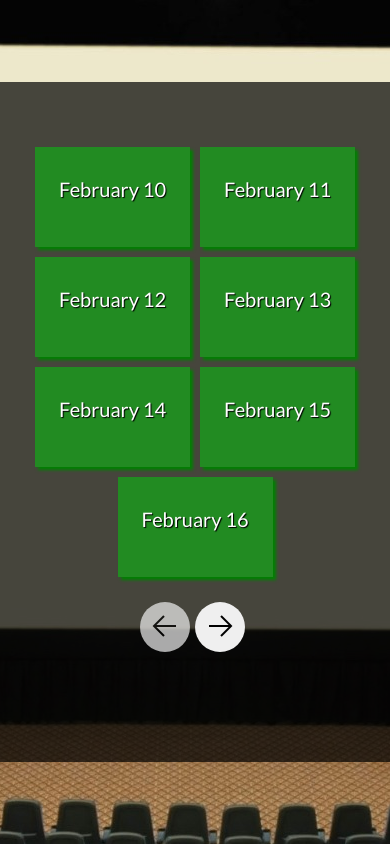
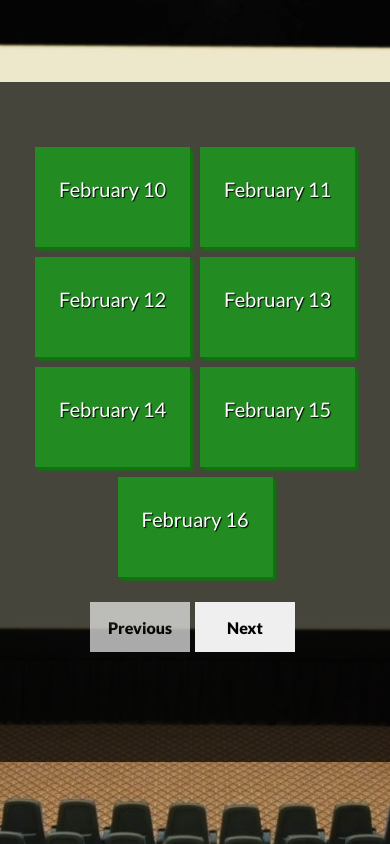
Before and after one commit to KaterynaSvyrydenko/tickets-service, a plain HTML site: page index.html in a window 390 px wide. Drawn offline with Linux system fonts and the light colour scheme.

Commit message:
Final commit

```diff
--- a/index.html
+++ b/index.html
@@ -13,8 +13,8 @@
         <section class='layout' id='#layout'>
             <div class="film_container" id='#films'></div>
             <div class="button_container">
-                <button class='button button_prev' id='#buttonPrev'><span class='button_text'>Previous</span.></button>
-                <button class='button button_next' id='#buttonNext'><span class='button_text'>Next</span></button>
+                <button class='button button_prev' id='#buttonPrev'>Previous</button>
+                <button class='button button_next' id='#buttonNext'>Next</button>
                 <button class="button button_exit" id='#buttonExit'>Exit</button>
            </div>
             <div class="session_container" id='#sessions'></div>
--- a/style.css
+++ b/style.css
@@ -266,30 +266,10 @@ box-shadow: inset 0 0 3px;
   .button_prev,
   .button_next{
     position: relative;
-    width: 50px;
+    width: 100px;
     height: 50px;
-    border-radius: 50%;
-  }
-  .button_text{
-    display: none;
-  }
-  .button_prev::before{
-    content: '';
-    position: absolute;
-    background: url(img/button_prev.png);
-    width: 24px;
-    height: 24px;
-    top: 12px;
-    left: 12px;
-  }
-  .button_next::before{
-    content: '';
-    position: absolute;
-    background: url(img/button_next.png);
-    width: 24px;
-    height: 24px;
-    top: 12px;
-    left: 14px;
+    padding-top: 16px;
+    padding-bottom: 16px;;
   }
 }
 
```
